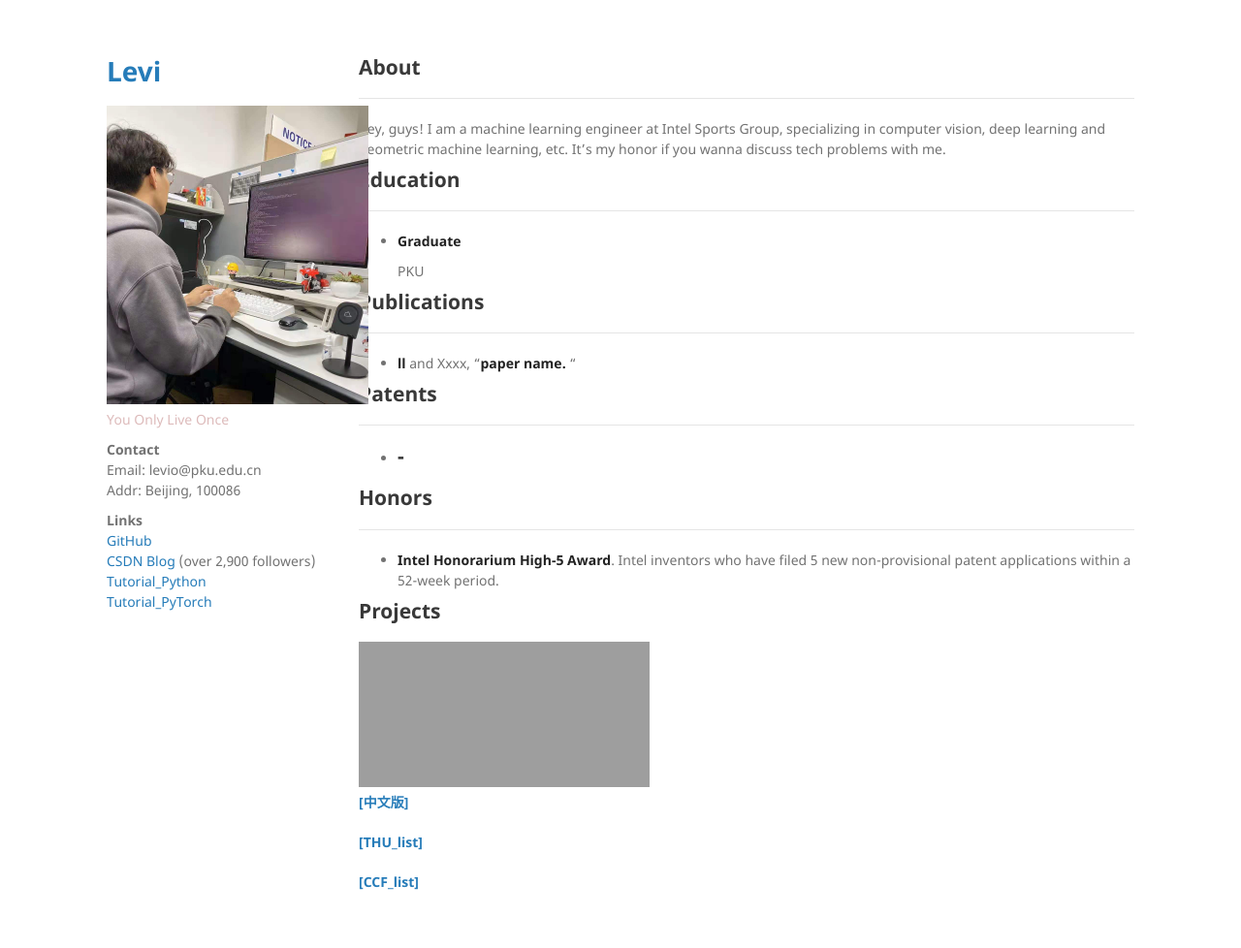
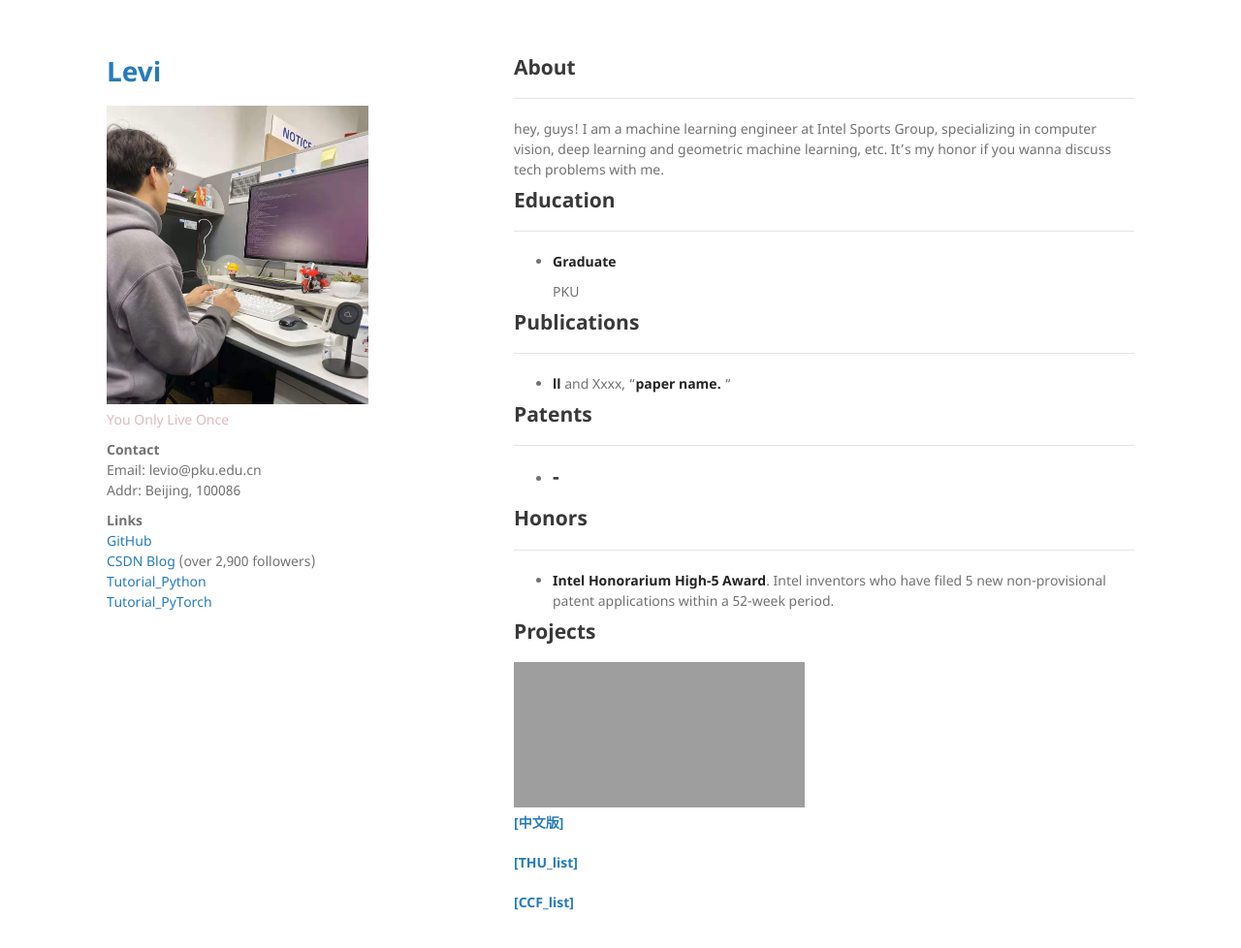
Before and after one commit to leviome/leviome.github.io, a Jekyll site: the page built from index.md, in a window 1280 px wide and 1011 px high. Shown: the top 978 px of the window at 97% size. Built offline with Jekyll 4.4.1, drawn with Linux system fonts in a browser that asks for light colours; our own code applies the rules of GitHub Pages for plain Markdown files; grey boxes are pictures that could not be loaded.

Commit message:
modify info

```diff
--- a/_sass/jekyll-theme-minimal.scss
+++ b/_sass/jekyll-theme-minimal.scss
@@ -172,7 +172,7 @@ strong {
 }
 
 section {
-  width:800px;
+  width:640px;
   float:right;
   padding-bottom:50px;
 }
```
